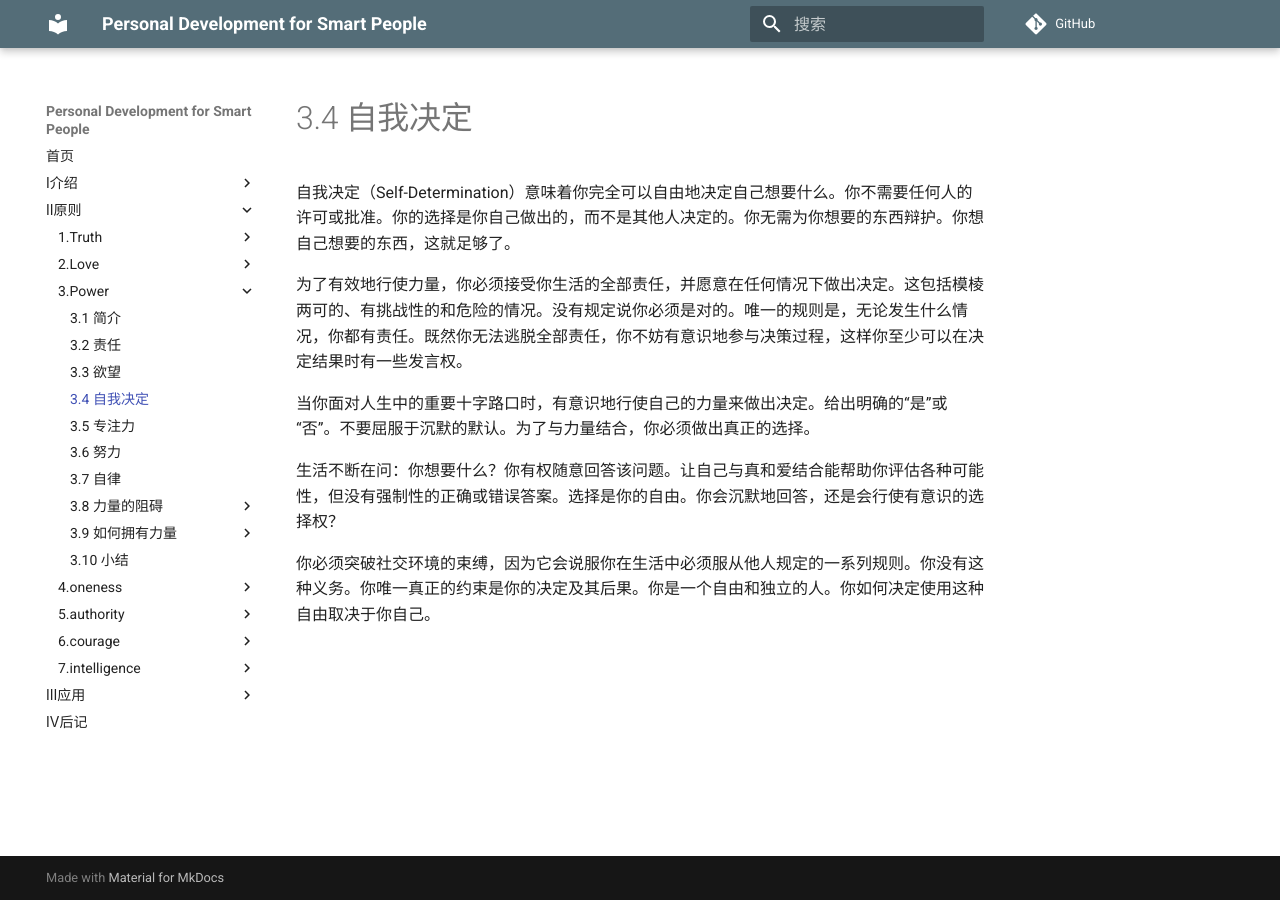
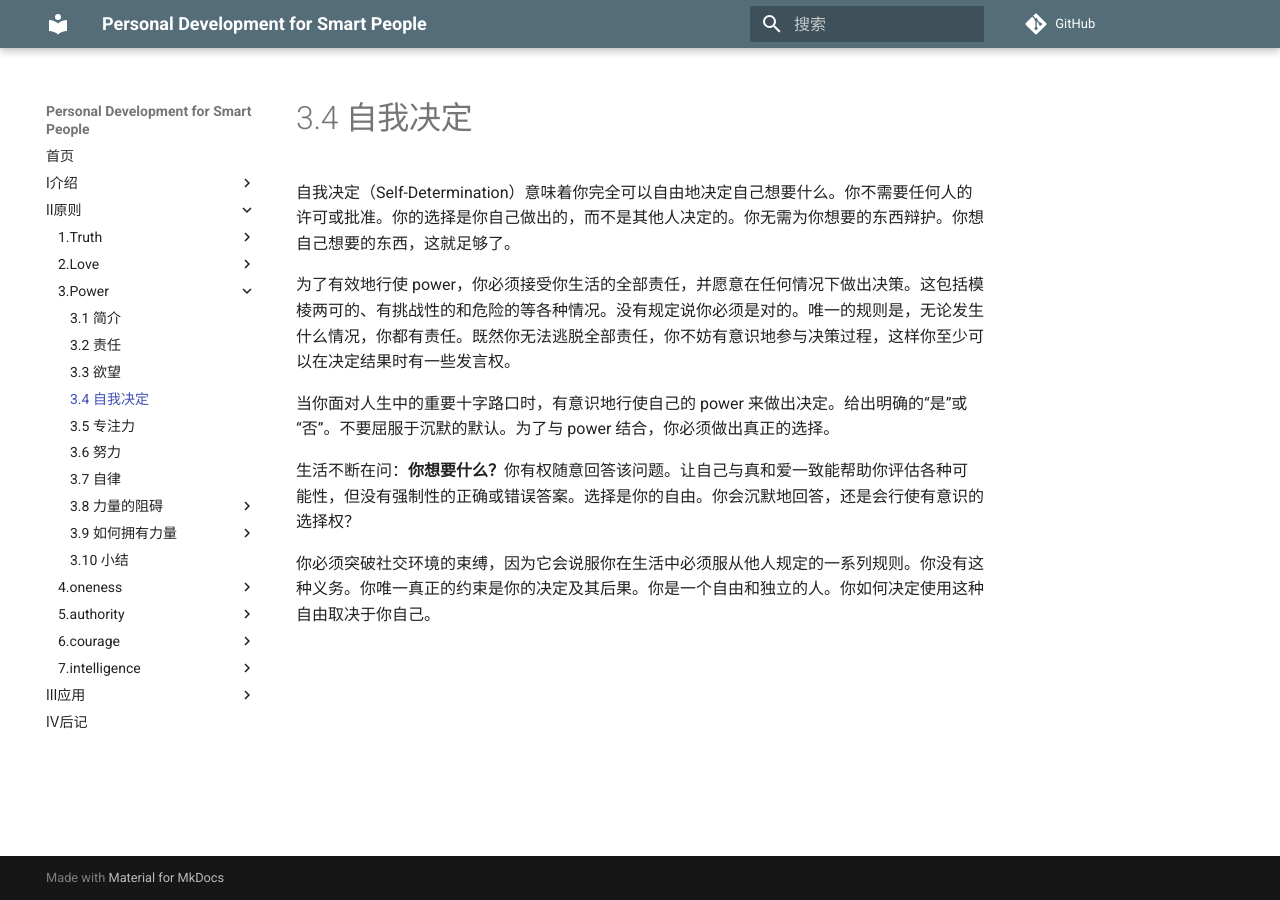
Before and after one commit to wtsnwei/pdsp, an MkDocs documentation site: the page built from docs/2.Principles/03.power/03.self-determination.md, in a window 1280 px wide. Built offline with MkDocs 1.6.1 and Material for MkDocs 9.7.7, drawn with Linux system fonts in a browser that asks for light colours; comment, search, counter and statistics services are not loaded.

Commit message:
修正语句

```diff
--- a/docs/2.Principles/03.power/03.self-determination.md
+++ b/docs/2.Principles/03.power/03.self-determination.md
@@ -5,10 +5,10 @@ date:     2021-03-06
 
 自我决定（Self-Determination）意味着你完全可以自由地决定自己想要什么。你不需要任何人的许可或批准。你的选择是你自己做出的，而不是其他人决定的。你无需为你想要的东西辩护。你想自己想要的东西，这就足够了。
 
-为了有效地行使力量，你必须接受你生活的全部责任，并愿意在任何情况下做出决定。这包括模棱两可的、有挑战性的和危险的情况。没有规定说你必须是对的。唯一的规则是，无论发生什么情况，你都有责任。既然你无法逃脱全部责任，你不妨有意识地参与决策过程，这样你至少可以在决定结果时有一些发言权。
+为了有效地行使 power，你必须接受你生活的全部责任，并愿意在任何情况下做出决策。这包括模棱两可的、有挑战性的和危险的等各种情况。没有规定说你必须是对的。唯一的规则是，无论发生什么情况，你都有责任。既然你无法逃脱全部责任，你不妨有意识地参与决策过程，这样你至少可以在决定结果时有一些发言权。
 
-当你面对人生中的重要十字路口时，有意识地行使自己的力量来做出决定。给出明确的“是”或“否”。不要屈服于沉默的默认。为了与力量结合，你必须做出真正的选择。
+当你面对人生中的重要十字路口时，有意识地行使自己的 power 来做出决定。给出明确的“是”或“否”。不要屈服于沉默的默认。为了与 power 结合，你必须做出真正的选择。
 
-生活不断在问：你想要什么？你有权随意回答该问题。让自己与真和爱结合能帮助你评估各种可能性，但没有强制性的正确或错误答案。选择是你的自由。你会沉默地回答，还是会行使有意识的选择权？
+生活不断在问：**你想要什么？**你有权随意回答该问题。让自己与真和爱一致能帮助你评估各种可能性，但没有强制性的正确或错误答案。选择是你的自由。你会沉默地回答，还是会行使有意识的选择权？
 
 你必须突破社交环境的束缚，因为它会说服你在生活中必须服从他人规定的一系列规则。你没有这种义务。你唯一真正的约束是你的决定及其后果。你是一个自由和独立的人。你如何决定使用这种自由取决于你自己。
```
